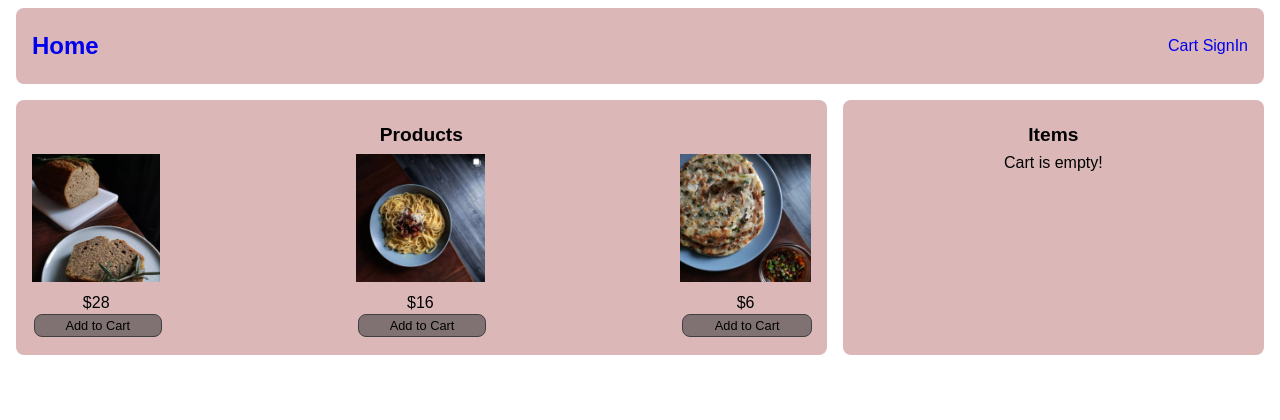
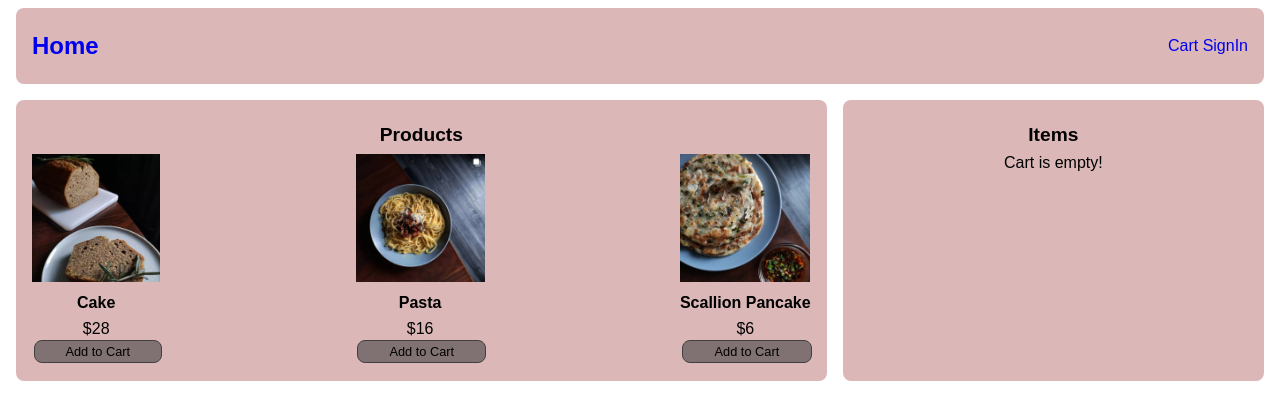
Before and after one commit to michieet/aboutme, a React (Create React App) app in the folder about-me/: page / in a window 1280 px wide. Shown: the top 420 px of the page. Built offline with nearby package versions, Linux system fonts and the light colour scheme.

Commit message:
Edit cart.js
Edit tags

```diff
--- a/about-me/src/components/cart.js
+++ b/about-me/src/components/cart.js
@@ -37,7 +37,7 @@ export default function Cart(props) {
             ))}
             {cartItems.length !== 0 && (
                 <>
-                    <hr>
+                    <hr></hr>
                         <div className='row'>
                             <div className='col-2'>Items Price</div>
                             <div className='col-1 text-right'>${itemsPrice.toFixed(2)}</div>
@@ -58,7 +58,7 @@ export default function Cart(props) {
                                 <strong>${totalPrice.toFixed(2)}</strong>
                             </div>
                         </div>
-                    </hr>
+                    <hr/>
                     <div className='row'>
                         {/* Implement alert for checkout */}
                         <button onClick={() => alert('Checkout!')}>
--- a/about-me/src/data.js
+++ b/about-me/src/data.js
@@ -6,19 +6,19 @@ const data = {
     products: [
         {
             id: '1',
-            name: '',
+            name: 'Cake',
             price: 28,
             image: Cake
         },
         {
             id: '2',
-            name: '',
+            name: 'Pasta',
             price: 16,
             image: Pasta
         },
         {
             id: '3',
-            name: '',
+            name: 'Scallion Pancake',
             price: 6,
             image: Scallion
         },
```
